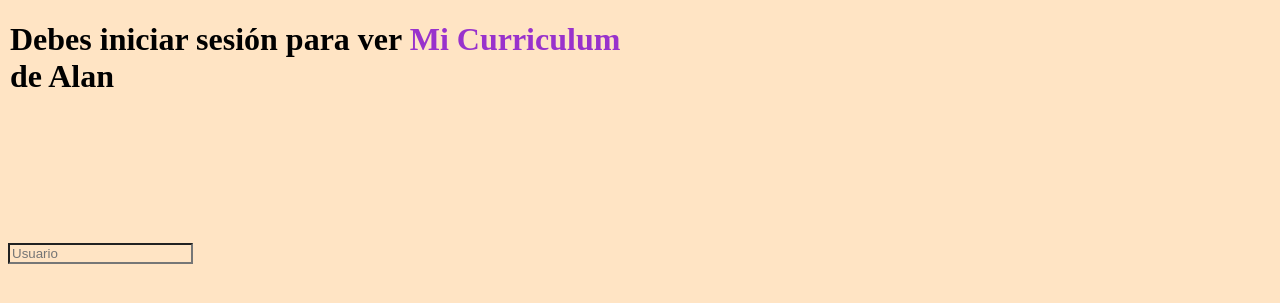
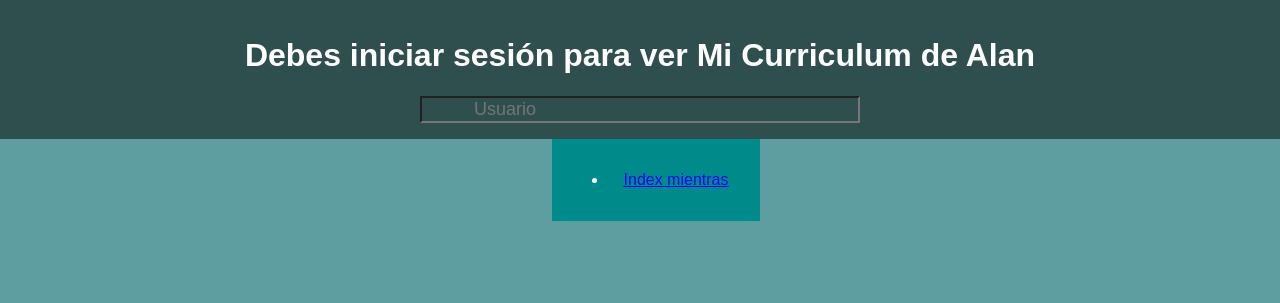
Before and after one commit to EmilioRdzLarracilla/BecaCellsEjercicios2025, a PHP site: page /Ejercicio_CV/login.html in a window 1280 px wide. Shown: the top 303 px of the page. Run offline with PHP 8.4, Linux system fonts and the light colour scheme.

Commit message:
Ejercicios en proceso

```diff
--- a/03-03-2025_alan/productos/Productos.js
+++ b/03-03-2025_alan/productos/Productos.js
@@ -16,8 +16,8 @@ document.addEventListener("DOMContentLoaded", function() {
         }
         if(productos.nombre === "" || productos.precio === "" || productos.descripcion === ""){
             alert("Por favor llena todos los campos");
-            return
-            //salida temprana return;
+            return //salida temprana return;
+
         }
 
 
--- a/04-03-2025_session/Buscador/buscador.html
+++ b/04-03-2025_session/Buscador/buscador.html
@@ -17,11 +17,11 @@
         <p>Template despues del datalist de colores</p>
 
     </template>
-    <input id="predictiveInput" type="text">
+    <input id="predictiveInput" type="text" list="">
 
 
     <footer>
-
+        <h4>TU?</h4>
     </footer>
     <script>
         const input = document.querySelector('#predictiveInput');
@@ -48,6 +48,7 @@
                     ul.appendChild(li); // agregar el elemento de lista a la lista de colores
                     document.body.appendChild(ul); // agregar la lista de colores al body
                     return li; // retornar el elemento de lista
+
                 })
             }
 
--- a/Ejercicio_CV/login.html
+++ b/Ejercicio_CV/login.html
@@ -12,8 +12,7 @@
     <header>
 
         <legend>
-            <h1>Debes iniciar sesión para ver <span style="color: darkorchid;"> Mi Curriculum </span> de Alan</h1>
-
+            <h1>Debes iniciar sesión para ver <span> Mi Curriculum </span> de Alan</h1>
 
         </legend>
         <input type="text" placeholder="Usuario">
@@ -21,5 +20,13 @@
     </header>
 
 </body>
+<footer>
+    <nav>
+        <ul>
+            <li><a href="index.html">Index mientras</a></li>
+        </ul>
+    </nav>
+</footer>
+
 
 </html>
--- a/Ejercicio_CV/style.css
+++ b/Ejercicio_CV/style.css
@@ -1,8 +1,102 @@
+/*--| Comentarios |--*/
+/*--| Nota |--*/
+/*--| Glosoario |--*/
 
-*, body {
-    background-color: bisque;
+
+
+body {
+            /*--| Glosoario: fonmt-family:(en caso que el valor de la propiedad
+                             principal no este disponible utiliza el siguiente[Helvetica]) |--*/
+    font-family: Arial, Helvetica, sans-serif; /*--| Nota: Toda la pagina utilizara la misma fuente |--*/
+
+    margin: 0; /*--| Nota: Elimina los margenes predeterminados del navegador |--*/
+
+    padding: 0; /*--| Nota: Elimina los espacios internos del body |--*/
+    /*
+    /--| Glosoario: PADDING|--/
+    Aplica a los cuatro lados
+        padding: 1em;
+    arriba y abajo | izquierda y derecha
+        padding: 5% 10%;
+    arriba | izquierda y derecha | abajo
+        padding: 1em 2em 2em;
+    arriba | derecha | abajo | izquierda
+        padding: 5px 1em 0 2em;
+    */
+
+    display: flex ; /*--| Nota: la propiedad Display utiliza felxbox para organizar los elementos hijos |--*/
+
+    flex-direction: column; /*--| Nota: organiza llos elemento en una columna |--*/
+
+    align-items: center; /*--| Nota: agrupa los elemento al rededor del centro  |--*/
+
+    justify-content: center; /*--| Nota: permite que los elementos del body este centrados  |--*/
+
+    background-color: cadetblue; /*--| El color de fondo sera cadetblue |--*/
+
+
 }
+header {
+
+    background-color: darkslategray;
+    color: white; /*--| Nota: propiedad que asigna el color y tambien los
+                                decoradores del contenido de los elementos de texto ejem: h1 |--*/
+
+    /*--| Glosoario: esta propiedad aliena el texo horizontamente a nivel linea
+                     dentro de un elemento o bloque |--*/
+    text-align: center; /*--| Nota: Propiedad con valor center  |--*/
+
+    padding: 1em; /*--| Nota: el 1em asigna un espacio en el borde, dentro del header |--*/
+    width: 100%; /*--| Nota: establece el ancho de un elemento y ocupar completa la plantilla |--*/
+
+}
+nav {
+    background-color: darkcyan;
+    padding: 1em;
+    width: 100%;
+    text-align: center;
+    flex-direction: row;
+
+}
+nav a {
+    color: blue;
+}
+::marker {
+    color: white;
+    /*unicode-bidi: isolate;*/
+    font-variant-numeric: tabular-nums;
+    text-transform: none;
+    text-indent: 0px ;
+    text-align: end;
+    text-align-last: right;
+}
+
 h1 {
-    height: 200px;
-    width: 650px;
+
+    width: 100%;
 }
+p {
+    padding: 1em;
+    margin: 1em;
+
+}
+#morado {
+    color: darkorchid;
+}
+main section {
+    padding: 1em;
+    color: white;
+}
+input {
+    border-style: inset;
+    background-color: var(--color-searchbox-background);
+    border-radius: var(--cr-searchbox-border-radius);
+    color: var(--color-searchbox-foreground);
+    font-size: large;
+    height: 100%;
+    outline: 0;
+    padding-inline-end: calc(var(--cr-searchbox-voice-icon-offset) + var(--cr-searchbox-voice-search-button-width) + var(--cr-searchbox-inner-icon-margin));
+    padding-inline-start: calc(52px + var(--cr-searchbox-thumbnail-icon-offset, 0px));
+    position: static;
+    width: 30%;
+}
```
Also changed, not shown: 04-03-2025_session/Prueba_DataList/index.html (+60 -0 lines), Ejercicio_CV/index.html (+25 -3 lines), 3 other files.
